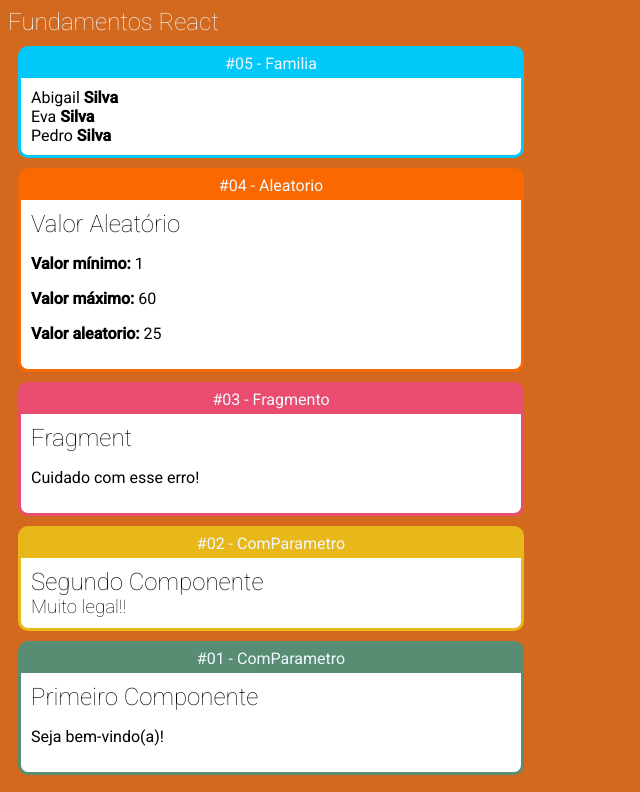
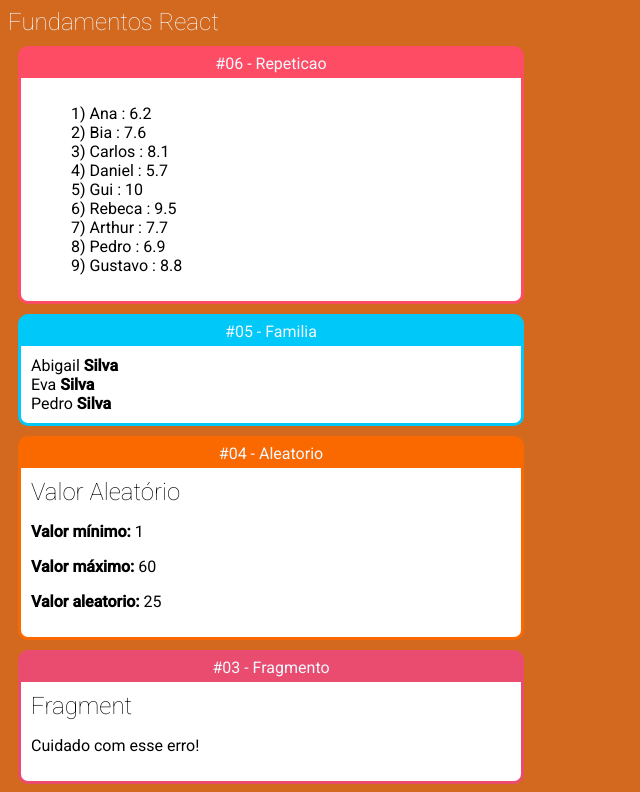
Before and after one commit to guilhermebrandao/curso-react-redux-cod3r, a React (Create React App) app in the folder fundamentos-react/: page / in a window 1280 px wide. Shown: the top 792 px of the page, without its empty margins (0-640 px from the left). Built offline with nearby package versions, Linux system fonts and the light colour scheme.

Commit message:
Componente com Filho #02

```diff
--- a/fundamentos-react/src/App.jsx
+++ b/fundamentos-react/src/App.jsx
@@ -8,12 +8,19 @@
 import Fragmento from './components/basicos/Fragmento'
 import Familia from './components/basicos/Familia'
 import FamiliaMembro from './components/basicos/FamiliaMembro'
+import ListaAlunos from './components/repeticao/ListaAlunos'
 
 export default _ =>
   <div id="app">
     <h2>Fundamentos React</h2>
 
     <div className="Cards">
+    <Card
+        titulo="#06 - Repeticao"
+        color="#FF4C65">
+        <ListaAlunos />
+      </Card>
+
       <Card
         titulo="#05 - Familia"
         color="#00C8F8">
--- /dev/null
+++ b/fundamentos-react/src/components/repeticao/ListaAlunos.jsx
@@ -0,0 +1,17 @@
+import React from 'react'
+import alunos from '../../data/alunos'
+
+export default props => {
+
+  const lis = alunos.map(aluno => {
+    return (<li key={aluno.id}>{aluno.id}) {aluno.nome} : {aluno.nota}</li>)
+  })
+
+  return (
+    <div>
+      <ul style={{ listStyle: "none" }}>
+        {lis}
+      </ul>
+    </div>
+  )
+}
--- /dev/null
+++ b/fundamentos-react/src/data/alunos.js
@@ -0,0 +1,11 @@
+export default [
+  { id: 1, nome: 'Ana', nota: 6.2 },
+  { id: 2, nome: 'Bia', nota: 7.6 },
+  { id: 3, nome: 'Carlos', nota: 8.1 },
+  { id: 4, nome: 'Daniel', nota: 5.7 },
+  { id: 5, nome: 'Gui', nota: 10.0 },
+  { id: 6, nome: 'Rebeca', nota: 9.5 },
+  { id: 7, nome: 'Arthur', nota: 7.7 },
+  { id: 8, nome: 'Pedro', nota: 6.9 },
+  { id: 9, nome: 'Gustavo', nota: 8.8 },
+]
```
